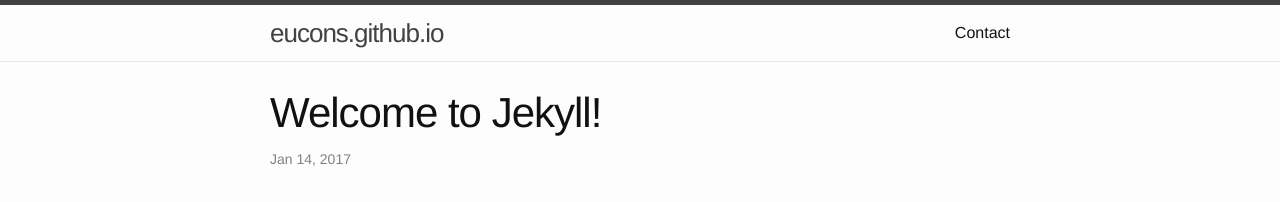
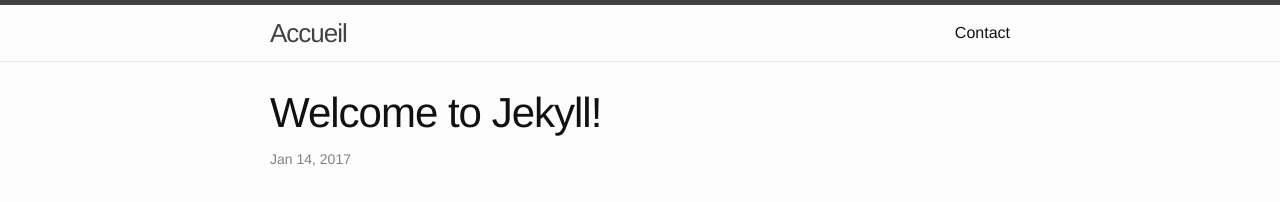
Before and after one commit to eucons/eucons.github.io, a Jekyll site: the page built from _posts/2017-01-14-welcome-to-jekyll.markdown, in a window 1280 px wide. Shown: the top 202 px of the page. Built offline with Jekyll 4.4.1, drawn with Linux system fonts in a browser that asks for light colours.

Commit message:
Update _config.yml

```diff
--- a/_config.yml
+++ b/_config.yml
@@ -6,6 +6,7 @@
 # 'jekyll serve'. If you change this file, please restart the server process.
 
 # Site settings
+title: Accueil
 email: eugenie.tchayo.1@ulaval.ca
 description: > # this means to ignore newlines until "baseurl:"
   Ce site met à la disposition des usagers les éléments sur la Parole de Dieu. Ces éléments proviennent de la Bible.
```
